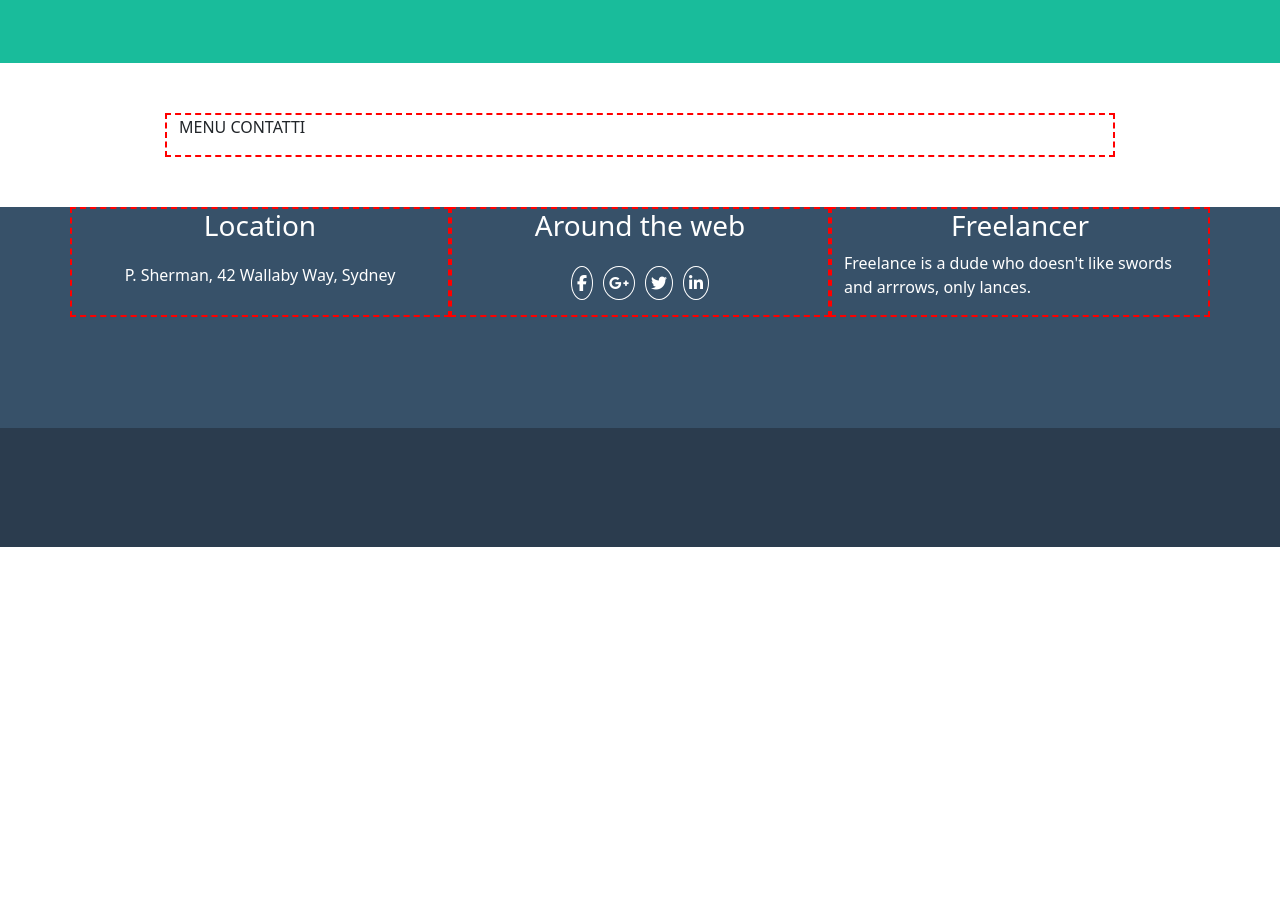
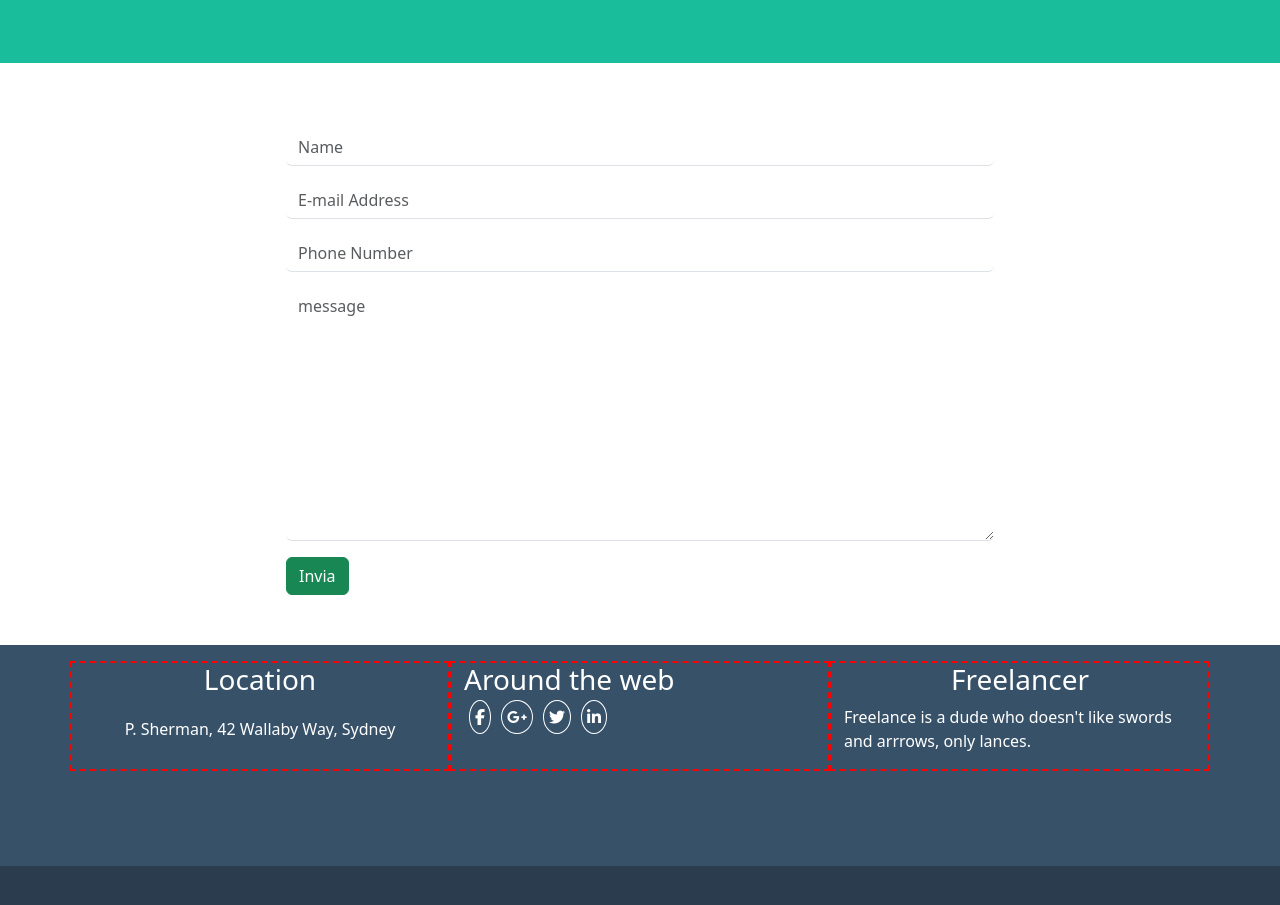
Before and after one commit to EugenioCaiazz0/html-css-bootstrap-freelancer, a plain HTML site: page index.html in a window 1280 px wide. Shown: the part 1613-2518 px from the top of the page. Before the commit the page ends 2160 px from the top, so only its background shows below. Drawn offline with nearby package versions, Linux system fonts and the light colour scheme.

Commit message:
Add form

```diff
--- a/assets/style/style.css
+++ b/assets/style/style.css
@@ -84,6 +84,18 @@ footer li a{
     object-fit: contain;
 }
 
+.container-60{
+    width: 60%;
+    margin: 0 auto;
+}
+
+.slim-form input,
+.slim-form textarea{
+    border-top: none;
+    border-right: none;
+    border-left: none;
+}
+
 /*
 footer p{
     line-height:
--- a/index.html
+++ b/index.html
@@ -42,17 +42,11 @@
 
         <!--START SECTION-->
         <section id="start-bootstrap">
-            <div class="container h-100">
-                <div class="row h-100">
-                    <div class="col debug"></div>
-                    <div class="col h-100 d-flex align-items-center flex-column  ">
-                        <img src="assets/img/avatar.svg" id="avatar" alt="">
-                        <h1 class="text-white"> Start Bootstrap </h1>
-                        <h2 class="text-white "><i class="fa-solid fa-star"></i></h2>
-                        <h3 class="text-white "> Web Artist - Graphic Designer - Illustrator </h3>
-                    </div>
-                    <div class="col debug"></div>
-                </div>
+            <div class="container h-100 d-flex align-items-center flex-column  ">
+                <img src="assets/img/avatar.svg" id="avatar" alt="">
+                <h1 class="text-white"> Start Bootstrap </h1>
+                <h2 class="text-white "><i class="fa-solid fa-star"></i></h2>
+                <h3 class="text-white "> Web Artist - Graphic Designer - Illustrator </h3>
             </div>
         </section>
 
@@ -101,12 +95,14 @@
         <section id="contact">
             <!--contact div-->
 
-            <div class="container">
-                     <div class="row h-100">
-                        <div class="col-8 col-md-10 offset-md-1 debug">
-                            <p>MENU CONTATTI</p>
-                        </div>
-                    </div>
+            <div class="container-60 ">
+                <form action="#" class="slim-form">
+                    <input type="text" class="form-control my-3 " placeholder="Name">
+                    <input type="e-mail" class="form-control my-3 " placeholder="E-mail Address">
+                    <input type="text" class="form-control my-3 " placeholder="Phone Number">
+                    <textarea class="form-control my-3 " placeholder="message" name="" id="" cols="120" rows="10"></textarea>
+                    <button type="submit" class="btn btn-success my3"> Invia </button>
+                </form>
             </div>
 
         </section>
@@ -115,11 +111,11 @@
         <footer>
             <div class="container">
                 <div class="row justify-content-center">
-                    <div class="col-12 d-flex flex-wrap col-md-4 justify-content-center align-items-lg-start  text-white  debug">
+                    <div class="col-12 d-flex flex-wrap col-md-4 justify-content-center align-items-lg-start my-3  text-white  debug">
                         <h3> Location </h3>
                         <p> P. Sherman, 42 Wallaby Way, Sydney </p>
                     </div>
-                    <div class="col-12 d-flex flex-wrap  col-md-4 justify-content-center align-items-start  text-white debug">
+                    <div class="col-12 d-flex flex-column  flex-wrap  col-md-4 my-3  text-white debug">
                         <h3> Around the web </h3>
                         <ul>
                             <li><a href=""><i class="fa-brands fa-facebook-f"></i></a></li>
@@ -128,7 +124,7 @@
                             <li><a href=""><i class="fa-brands fa-linkedin-in"></i></a></li>
                         </ul>
                     </div>
-                    <div class="col-12 d-flex flex-wrap  col-md-4 justify-content-center align-items-start text-white debug">
+                    <div class="col-12 d-flex flex-wrap  col-md-4 justify-content-center align-items-start my-3  text-white debug">
                         <h3> Freelancer </h3>
                         <p>Freelance is a dude who doesn't like swords and arrrows, only lances.</p>
                     </div>
```
